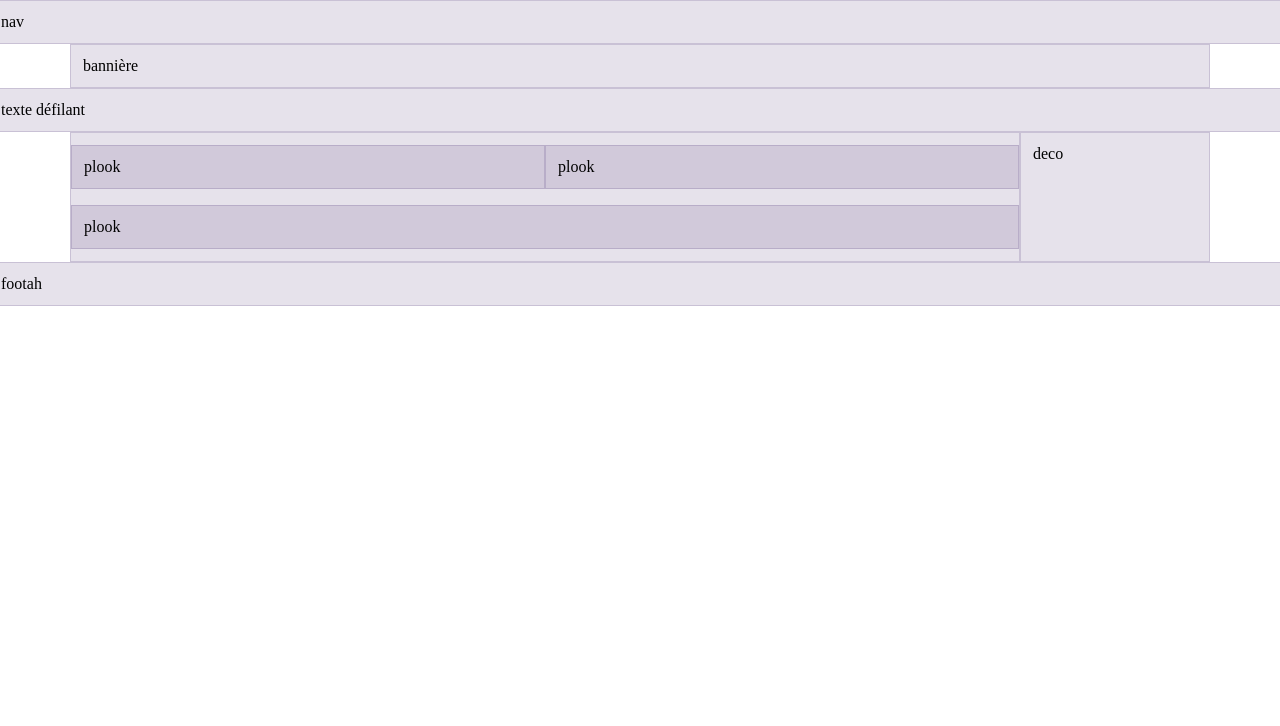
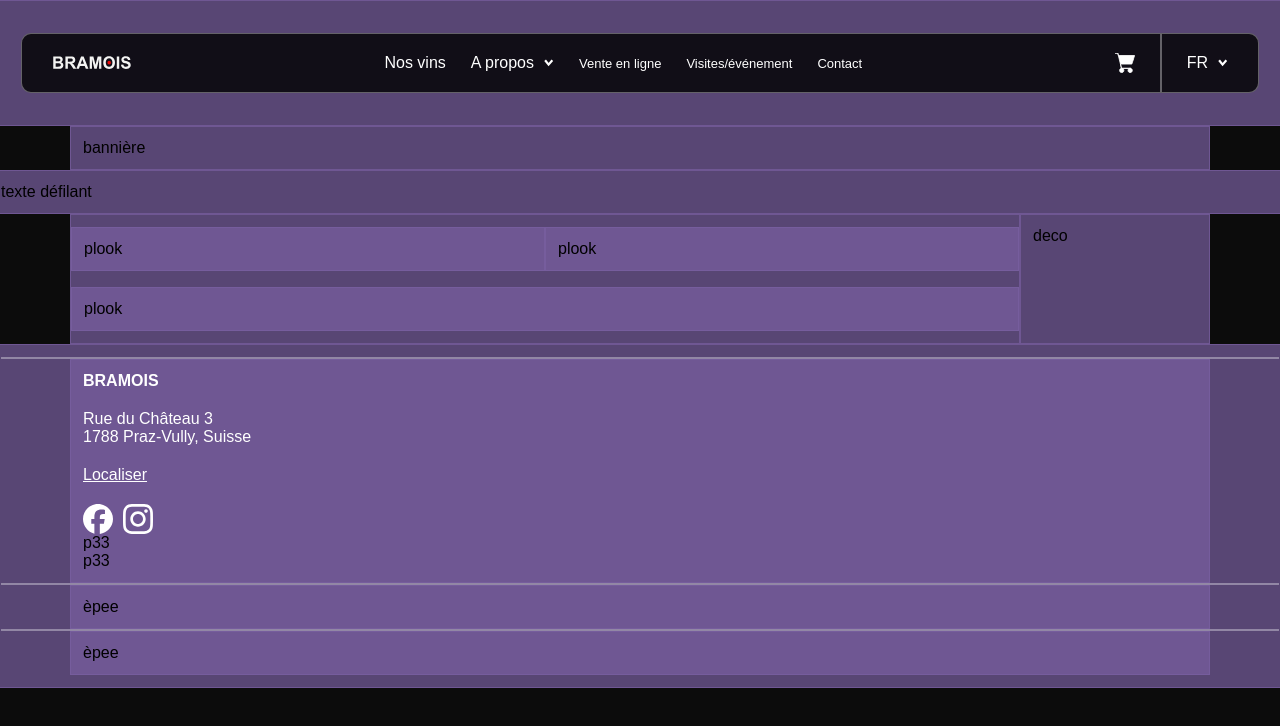
Before and after one commit to rigormortis123/03-vin, a website built with Parcel: page src/index.html in a window 1280 px wide. Built offline with nearby package versions, Linux system fonts and the light colour scheme.

Commit message:
first commit

```diff
--- a/src/index.html
+++ b/src/index.html
@@ -8,7 +8,33 @@
   </head>
   <body>
     <div class="row">
-      <div class="col">nav</div>
+      <div class="col">
+        <div class="header">
+          <img class="bramois" src="./imgs/logo-bramois.svg" />
+
+          <div class="header-content">
+            <a class="header-item" href="#vins">Nos vins</a>
+
+            <div class="menu-burger">
+              <p href="#apropos">A propos</p>
+              <img class="chevron" src="./imgs/icon-chevron.svg" />
+            </div>
+
+            <a class="header-item small" href="#vente">Vente en ligne</a>
+            <a class="header-item small" href="#visites">Visites/événement</a>
+            <a class="header-item small" href="#visites">Contact</a>
+          </div>
+
+          <div class="header-content">
+            <img class="shop" src="./imgs/icon-shop.svg" />
+            <hr />
+            <div class="menu-burger">
+              <p>FR</p>
+              <img class="chevron" src="./imgs/icon-chevron.svg" />
+            </div>
+          </div>
+        </div>
+      </div>
     </div>
 
     <div class="container">
@@ -26,16 +52,61 @@
         <div class="col-10">
           <div class="row">
             <div class="col-12 col-sm-6">plook</div>
+
             <div class="col-12 col-sm-6">plook</div>
           </div>
+
           <div class="row"><div class="col">plook</div></div>
         </div>
+
         <div class="col">deco</div>
       </div>
     </div>
 
     <div class="row">
-      <div class="col">footah</div>
+      <div class="col">
+        <hr />
+        <div class="container">
+          <div class="row">
+            <div class="col">
+              <div class="footer-content">
+                <p class="footer-title">Bramois</p>
+
+                <p>
+                  Rue du Château 3 <br />
+                  1788 Praz-Vully, Suisse
+                </p>
+
+                <a href="#localiser">Localiser</a>
+                <div class="social-media">
+                  <img class="social" src="./imgs/icon-facebook.svg" />
+                  <img class="social" src="./imgs/icon-instagram.svg" />
+                </div>
+              </div>
+
+              <div class="footer-content">p33</div>
+
+              <div class="footer-content newsletter">p33</div>
+            </div>
+          </div>
+        </div>
+
+        <hr />
+
+        <div class="container">
+          <div class="row">
+            <div class="col">èpee</div>
+          </div>
+        </div>
+
+        <hr />
+
+        <div class="container">
+          <div class="row">
+            <div class="col">èpee</div>
+          </div>
+        </div>
+      </div>
     </div>
     <script src="js/main.js" type="module"></script>
   </body>
--- a/src/scss/main.scss
+++ b/src/scss/main.scss
@@ -8,13 +8,19 @@
 
 a {
   color: inherit;
+  text-decoration: none;
 }
 
 img,
 video {
   display: block;
 }
+body {
+  background: var(--black);
+  font-family: Arial, Helvetica, sans-serif;
+}
 
+/* BOOTSTRAP TEMP */
 .row + .row {
   margin-top: 16px;
 }
@@ -23,6 +29,125 @@ video {
 .row > [class^="col-"] {
   padding-top: 12px;
   padding-bottom: 12px;
-  background-color: rgba(86, 61, 124, 0.15);
-  border: 1px solid rgba(86, 61, 124, 0.2);
+  background-color: rgba(122, 95, 162, 0.693);
+  border: 1px solid rgba(122, 95, 162, 0.693);
 }
+
+/* VARIABLES */
+:root {
+  --black: #0c0c0c;
+  --white: #ffffff;
+  --grey: #ffffff59;
+  --black-opaque: rgba(0, 0, 0, 0.8);
+}
+
+/* TEXT */
+
+p,
+a,
+h1,
+h2,
+h3,
+h4 {
+  font-size: 16px;
+  color: var(--white);
+}
+
+h1 {
+  font-size: 100px;
+}
+
+h2 {
+  font-size: 40px;
+}
+
+h3 {
+  font-size: 35px;
+}
+
+h4 {
+  font-size: 30px;
+}
+
+.small {
+  font-size: 13px;
+}
+
+hr {
+  border: 0.5px solid var(--grey);
+  align-self: stretch;
+}
+
+.footer-title {
+  text-transform: uppercase;
+  font-weight: 700;
+}
+
+/* IMGS */
+
+.bramois {
+  width: 80px;
+}
+
+.shop {
+  height: 20px;
+}
+
+.chevron {
+  width: 10px;
+}
+
+.social {
+  height: 30px;
+}
+
+/* HEADER */
+
+.header {
+  position: sticky;
+  display: flex;
+  flex-direction: row;
+  justify-content: space-between;
+  align-items: center;
+  height: 60px;
+  padding: 0px 30px;
+  margin: 20px 20px;
+  background: var(--black-opaque);
+  border: 1px solid var(--grey);
+  border-radius: 10px;
+}
+
+.header-item {
+  display: block;
+}
+
+.header-content {
+  display: flex;
+  flex-direction: row;
+  gap: 25px;
+  height: 100%;
+  align-items: center;
+}
+
+.menu-burger {
+  display: flex;
+  flex-direction: row;
+  gap: 10px;
+}
+
+/* FOOTER */
+
+.footer-content {
+  display: flex;
+  flex-direction: column;
+  gap: 20px;
+}
+
+.footer-content a {
+  text-decoration: underline;
+}
+
+.social-media {
+  display: flex;
+  gap: 10px;
+}
```
Also changed, not shown: src/imgs/icon-chevron.svg (added).
